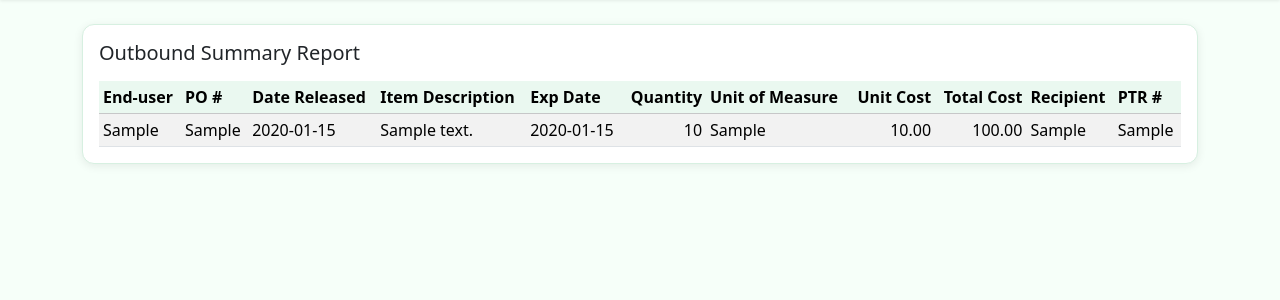
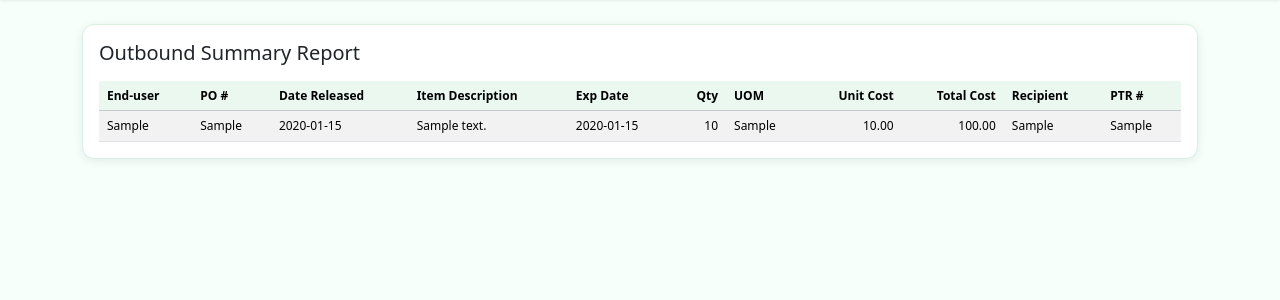
Before and after one commit to Rjcoloquit/Property-Stock-Transfer-Report, a PHP site: page /PTR/outbound_summary_report.php in a window 1280 px wide. Shown: the part 74-374 px from the top of the page. Run offline with PHP 8.4, Linux system fonts and the light colour scheme; a user stored in the database is signed in; tables that the repository leaves empty hold one stand-in row (values such as "Sample post").

Commit message:
modified: create_ptr, item_list, outbound_summary

```diff
--- a/create_ptr.php
+++ b/create_ptr.php
@@ -694,11 +694,11 @@ $previewLineRows = 10;
                                             </td>
                                             <td>
                                                 <input
-                                                    type="text"
+                                                    type="number"
                                                     name="quantity[]"
                                                     class="form-control item-quantity"
-                                                    inputmode="numeric"
-                                                    pattern="[0-9]*"
+                                                    min="1"
+                                                    step="1"
                                                     autocomplete="off"
                                                     value="<?= htmlspecialchars((string) ($item['quantity'] ?? '')) ?>"
                                                 >
--- a/outbound_summary_report.php
+++ b/outbound_summary_report.php
@@ -112,42 +112,42 @@ function formatMoney($value): string
                         <div class="alert alert-danger py-2 mb-3"><?= htmlspecialchars($error) ?></div>
                     <?php endif; ?>
 
-                    <div class="table-responsive">
-                        <table class="table table-sm table-striped align-middle mb-0">
+                    <div class="table-responsive" style="font-size: 0.85rem;">
+                        <table class="table table-sm table-striped align-middle mb-0" style="font-size: 0.8rem;">
                             <thead class="table-light">
-                                <tr>
-                                    <th>End-user</th>
-                                    <th>PO #</th>
-                                    <th>Date Released</th>
-                                    <th>Item Description</th>
-                                    <th>Exp Date</th>
-                                    <th class="text-end">Quantity</th>
-                                    <th>Unit of Measure</th>
-                                    <th class="text-end">Unit Cost</th>
-                                    <th class="text-end">Total Cost</th>
-                                    <th>Recipient</th>
-                                    <th>PTR #</th>
+                                <tr style="font-size: 0.75rem;">
+                                    <th style="padding: 0.35rem 0.5rem;">End-user</th>
+                                    <th style="padding: 0.35rem 0.5rem;">PO #</th>
+                                    <th style="padding: 0.35rem 0.5rem;">Date Released</th>
+                                    <th style="padding: 0.35rem 0.5rem;">Item Description</th>
+                                    <th style="padding: 0.35rem 0.5rem;">Exp Date</th>
+                                    <th class="text-end" style="padding: 0.35rem 0.5rem;">Qty</th>
+                                    <th style="padding: 0.35rem 0.5rem;">UOM</th>
+                                    <th class="text-end" style="padding: 0.35rem 0.5rem;">Unit Cost</th>
+                                    <th class="text-end" style="padding: 0.35rem 0.5rem;">Total Cost</th>
+                                    <th style="padding: 0.35rem 0.5rem;">Recipient</th>
+                                    <th style="padding: 0.35rem 0.5rem;">PTR #</th>
                                 </tr>
                             </thead>
-                            <tbody>
+                            <tbody style="font-size: 0.75rem;">
                                 <?php if (empty($rows)): ?>
                                     <tr>
-                                        <td colspan="11" class="text-center text-muted">No outbound records found.</td>
+                                        <td colspan="11" class="text-center text-muted" style="padding: 0.35rem 0.5rem;">No outbound records found.</td>
                                     </tr>
                                 <?php else: ?>
                                     <?php foreach ($rows as $row): ?>
-                                        <tr>
-                                            <td><?= htmlspecialchars((string) ($row['program'] ?? '-')) ?></td>
-                                            <td><?= htmlspecialchars((string) ($row['po_no'] ?? '-')) ?></td>
-                                            <td><?= htmlspecialchars((string) ($row['date_released'] ?? '-')) ?></td>
-                                            <td><?= htmlspecialchars((string) ($row['description'] ?? '-')) ?></td>
-                                            <td><?= htmlspecialchars((string) ($row['expiration_date'] ?? '-')) ?></td>
-                                            <td class="text-end"><?= htmlspecialchars((string) ($row['quantity'] ?? '0')) ?></td>
-                                            <td><?= htmlspecialchars((string) ($row['unit'] ?? '-')) ?></td>
-                                            <td class="text-end"><?= formatMoney($row['unit_cost'] ?? 0) ?></td>
-                                            <td class="text-end"><?= formatMoney($row['total_cost'] ?? 0) ?></td>
-                                            <td><?= htmlspecialchars((string) ($row['recipient'] ?? '-')) ?></td>
-                                            <td><?= htmlspecialchars((string) ($row['ptr_no'] ?? '-')) ?></td>
+                                        <tr style="border-bottom: 0.5px solid #dee2e6;">
+                                            <td style="padding: 0.35rem 0.5rem;"><?= htmlspecialchars((string) ($row['program'] ?? '-')) ?></td>
+                                            <td style="padding: 0.35rem 0.5rem;"><?= htmlspecialchars((string) ($row['po_no'] ?? '-')) ?></td>
+                                            <td style="padding: 0.35rem 0.5rem;"><?= htmlspecialchars((string) ($row['date_released'] ?? '-')) ?></td>
+                                            <td style="padding: 0.35rem 0.5rem;"><?= htmlspecialchars((string) ($row['description'] ?? '-')) ?></td>
+                                            <td style="padding: 0.35rem 0.5rem;"><?= htmlspecialchars((string) ($row['expiration_date'] ?? '-')) ?></td>
+                                            <td class="text-end" style="padding: 0.35rem 0.5rem;"><?= htmlspecialchars((string) ($row['quantity'] ?? '0')) ?></td>
+                                            <td style="padding: 0.35rem 0.5rem;"><?= htmlspecialchars((string) ($row['unit'] ?? '-')) ?></td>
+                                            <td class="text-end" style="padding: 0.35rem 0.5rem;"><?= formatMoney($row['unit_cost'] ?? 0) ?></td>
+                                            <td class="text-end" style="padding: 0.35rem 0.5rem;"><?= formatMoney($row['total_cost'] ?? 0) ?></td>
+                                            <td style="padding: 0.35rem 0.5rem;"><?= htmlspecialchars((string) ($row['recipient'] ?? '-')) ?></td>
+                                            <td style="padding: 0.35rem 0.5rem;"><?= htmlspecialchars((string) ($row['ptr_no'] ?? '-')) ?></td>
                                         </tr>
                                     <?php endforeach; ?>
                                 <?php endif; ?>
```
Also changed, not shown: item_list.php (+16 -5 lines).
